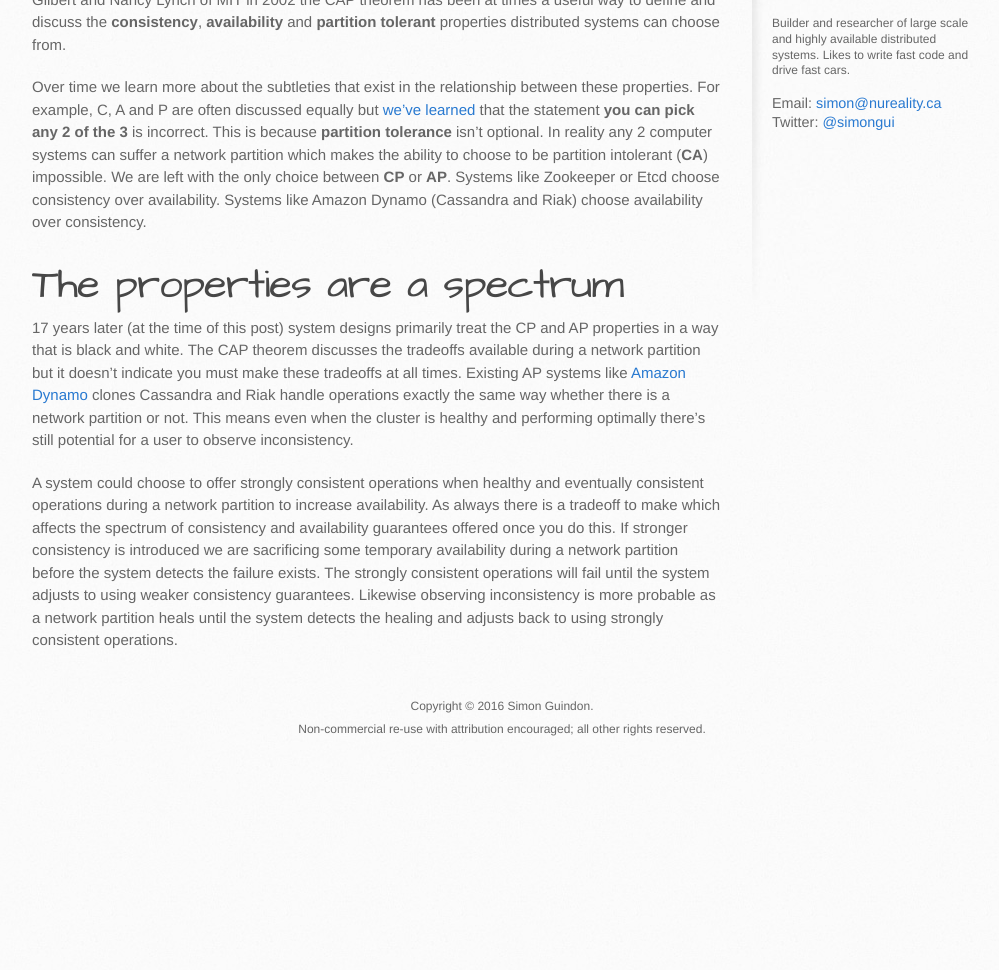
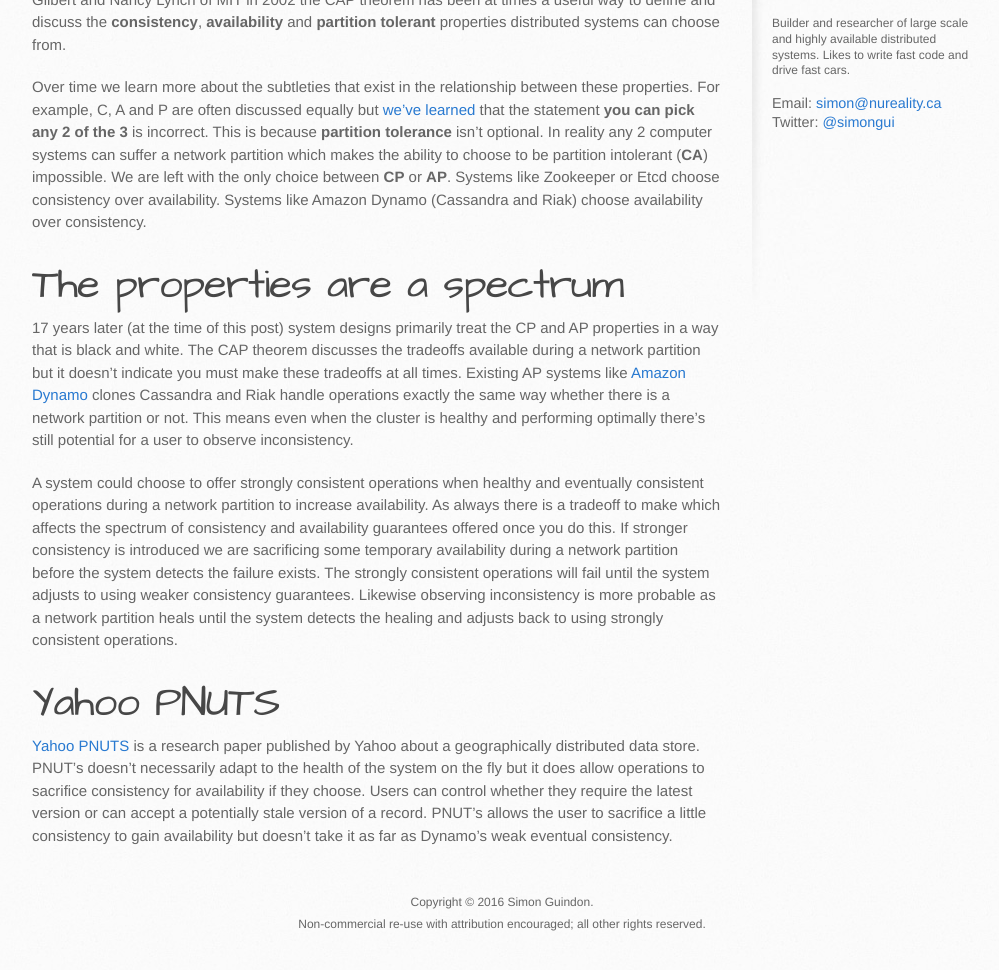
Before and after one commit to simongui/simongui.github.io, a Jekyll site: the page built from _posts/2016-11-21-cap-tradeoffs.markdown, in a window 1280 px wide, cut to the strip 436-1438 px from the top of the page. Shown: the top 970 px of the strip, without its empty margins (138-1137 px from the left). Built offline with Jekyll 4.4.1, drawn with Linux system fonts in a browser that asks for light colours; before the commit the page ends 1243 px from its top, so only the background shows below that.

Commit message:
Added PNUTS.

```diff
--- a/_posts/2016-11-21-cap-tradeoffs.markdown
+++ b/_posts/2016-11-21-cap-tradeoffs.markdown
@@ -12,3 +12,6 @@
 17 years later (at the time of this post) system designs primarily treat the CP and AP properties in a way that is black and white. The CAP theorem discusses the tradeoffs available during a network partition but it doesn't indicate you must make these tradeoffs at all times. Existing AP systems like [Amazon Dynamo](http://s3.amazonaws.com/AllThingsDistributed/sosp/amazon-dynamo-sosp2007.pdf) clones Cassandra and Riak handle operations exactly the same way whether there is a network partition or not. This means even when the cluster is healthy and performing optimally there's still potential for a user to observe inconsistency.
 
 A system could choose to offer strongly consistent operations when healthy and eventually consistent operations during a network partition to increase availability. As always there is a tradeoff to make which affects the spectrum of consistency and availability guarantees offered once you do this. If stronger consistency is introduced we are sacrificing some temporary availability during a network partition before the system detects the failure exists. The strongly consistent operations will fail until the system adjusts to using weaker consistency guarantees. Likewise observing inconsistency is more probable as a network partition heals until the system detects the healing and adjusts back to using strongly consistent operations.
+
+# Yahoo PNUTS
+[Yahoo PNUTS](https://people.mpi-sws.org/~druschel/courses/ds/papers/cooper-pnuts.pdf) is a research paper published by Yahoo about a geographically distributed data store. PNUT's doesn't necessarily adapt to the health of the system on the fly but it does allow operations to sacrifice consistency for availability if they choose. Users can control whether they require the latest version or can accept a potentially stale version of a record. PNUT's allows the user to sacrifice a little consistency to gain availability but doesn't take it as far as Dynamo's weak eventual consistency.
```
